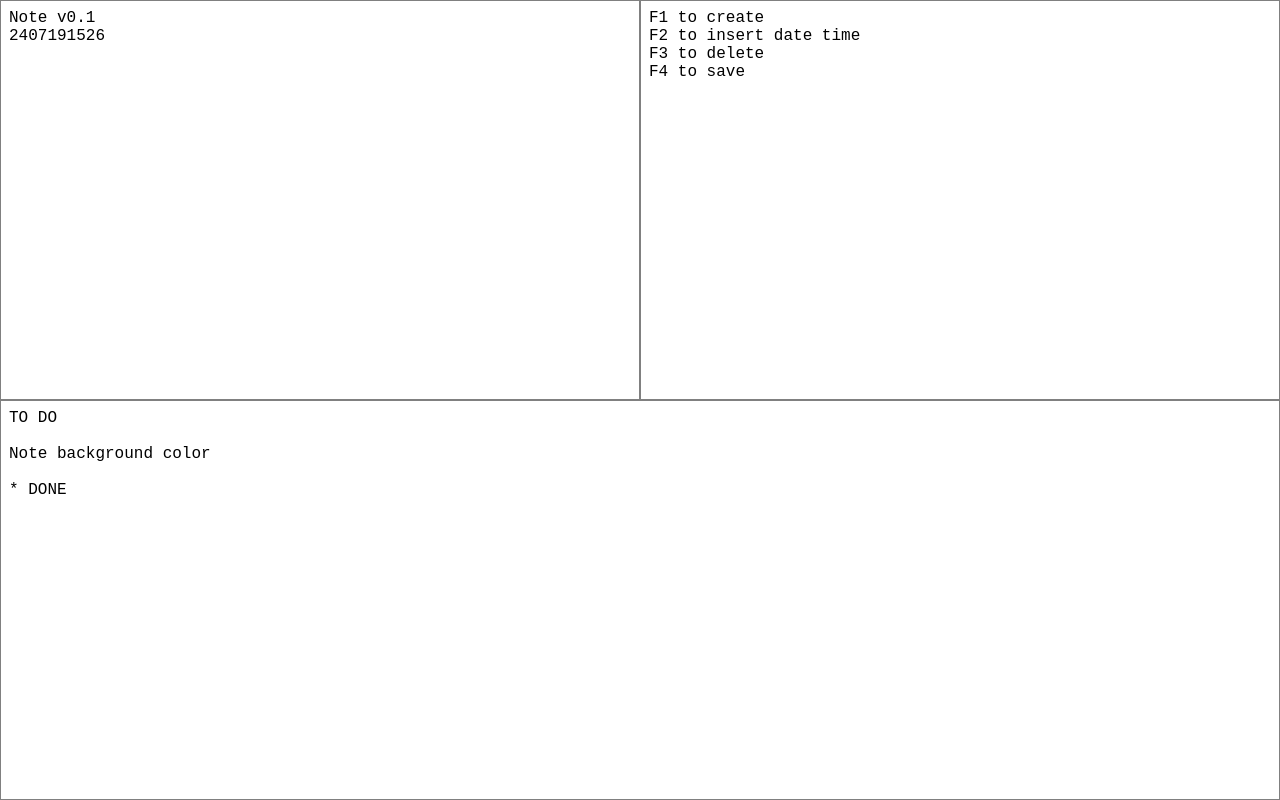
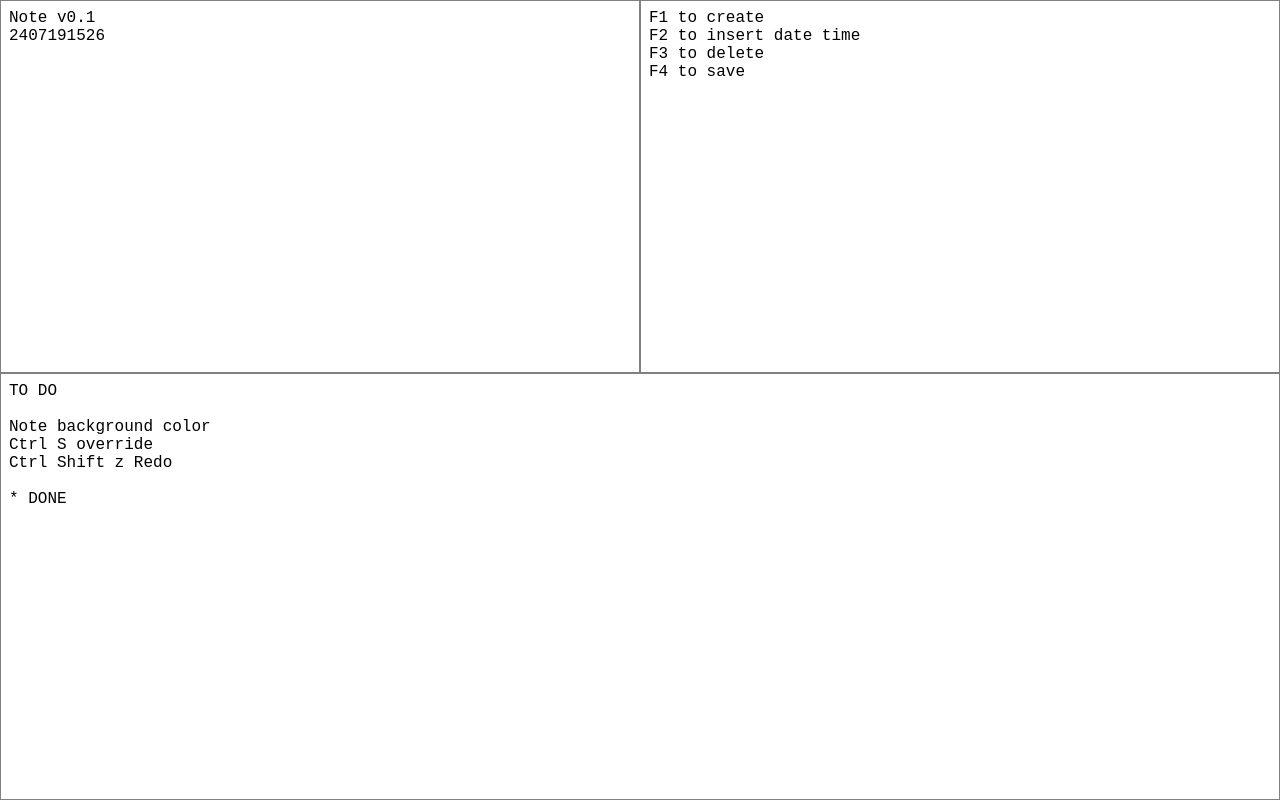
Before and after one commit to xuan4n/notes, a plain HTML site: page index.html in a window 1280 px wide. Drawn offline with Linux system fonts and the light colour scheme.

Commit message:
Add files via upload

```diff
--- a/index.html
+++ b/index.html
@@ -18,13 +18,11 @@
                 }
 
                 .note {
-                        border: none;
+                        margin: 0;
                         padding: 0.5rem;
-                        font-size: inherit;
                         overflow: auto;
                         flex: 1 1 60ch;
                         border: 1px solid gray;
-                        resize: none;
                 }
 
                 .note:focus {
@@ -55,7 +53,7 @@
 
                 async function saveHTML() {
                         const newHandle = await window.showSaveFilePicker({
-                                suggestedName: "notes.html",
+                                suggestedName: "index.html",
                         });
                         const writableStream = await newHandle.createWritable();
                         await writableStream.write(getHTML());
@@ -63,7 +61,8 @@
                 }
 
                 function createNote() {
-                        let note = document.createElement("textarea");
+                        let note = document.createElement("pre");
+                        note.setAttribute("contenteditable", "plaintext-only")
                         note.classList.add("note");
                         document.body.appendChild(note);
                         note.focus();
@@ -76,7 +75,7 @@
                 function insertDateTime(note) {
                         let start = note.selectionStart;
                         let end = note.selectionEnd;
-                        note.value = note.value.slice(0, start) + getDateTime() + note.value.slice(end, note.value.length);
+                        note.value = note.value.slice(0, start) + getDateTime() + " " + note.value.slice(end, note.value.length);
                         note.setSelectionRange(start + dateTimeLength + 1, start + dateTimeLength + 1);
                 }
 
@@ -109,22 +108,19 @@
         </script>
 </head>
 <body>
-<textarea class="note">
-Note v0.1
-2407191526
-</textarea>
-<textarea class="note">
-F1 to create
+        <pre contenteditable="plaintext-only" class="note">Note v0.1
+2407191526</pre>
+        <pre contenteditable="plaintext-only" class="note">F1 to create
 F2 to insert date time
 F3 to delete
-F4 to save
-</textarea>
-<textarea class="note">
-TO DO
+F4 to save</pre>
+        <pre contenteditable="plaintext-only" class="note">TO DO
 
 Note background color
+Ctrl S override
+Ctrl Shift z Redo
 
 * DONE
-</textarea>
+</pre>
 </body>
 </html>
```
